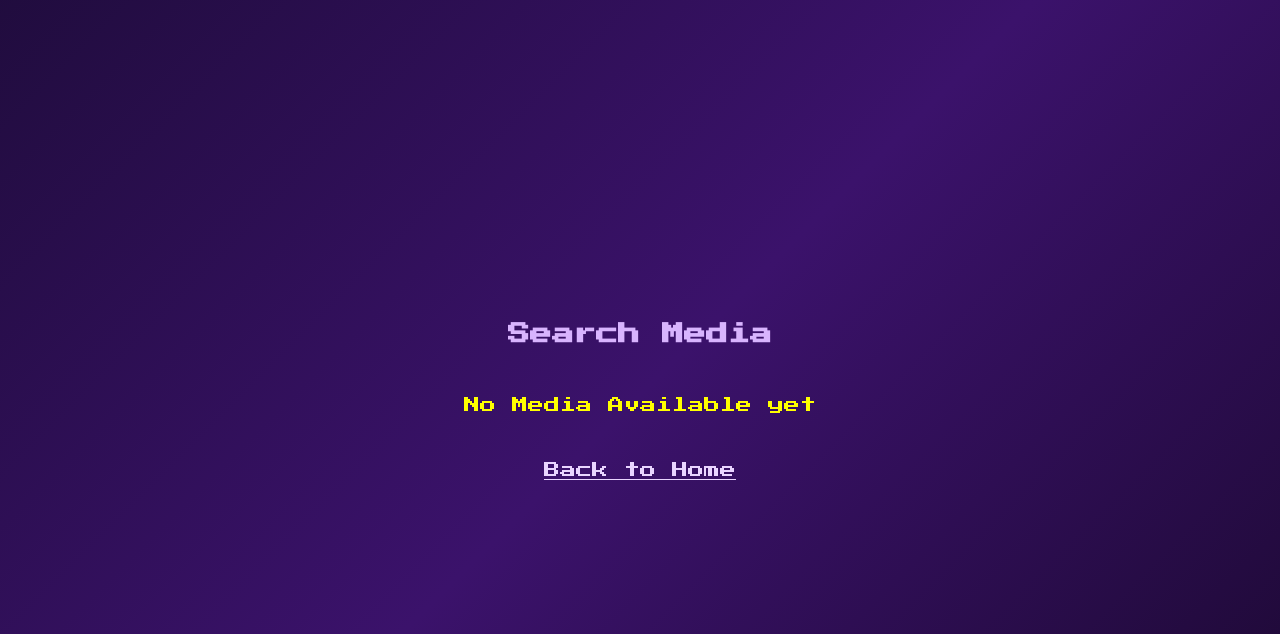
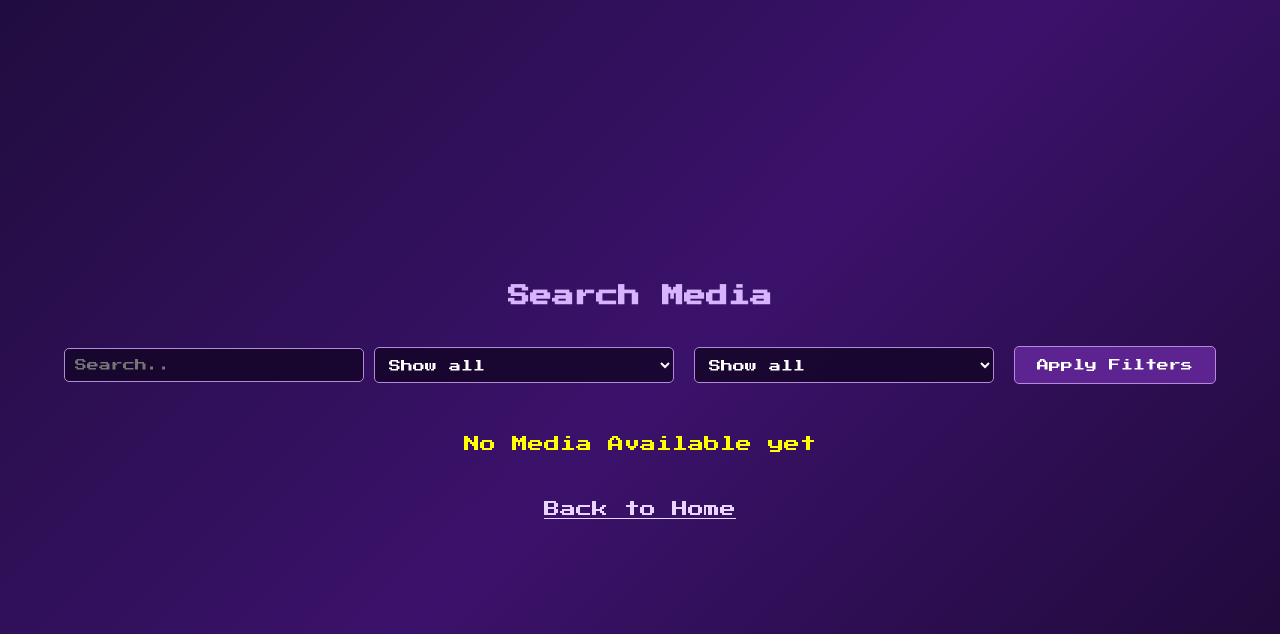
Before and after one commit to ArrafMelon/Movie-Show-subscription-system, a Flask app: page /searchmedia in a window 1280 px wide. Shown: the top 634 px of the page. Run offline with Flask 3, Linux system fonts and the light colour scheme; data that the repository does not hold is empty.

Commit message:
search for name search, filter for genre and media type all added

```diff
--- a/app.py
+++ b/app.py
@@ -223,12 +223,29 @@ def add_media():
 def search_media():
     # Users and admins being able to search media, filter, and users should be able to subscribe
     if request.method == "GET":
-        # fetching media from db
+        genre = request.args.get("genre")
+        media_type = request.args.get("media_type")
+        search = request.args.get("search")
+
+        # fetching media from db using filters (genre filtre first)
         connection = sqlite3.connect("subscription.db")
-        all_media = connection.execute("SELECT * FROM media_details").fetchall()
+        if genre:
+            all_media = connection.execute("SELECT * FROM media_details WHERE genre=?",(genre,)).fetchall()
+        # media type filter
+        elif media_type:
+            all_media = connection.execute("SELECT * FROM media_details WHERE media_type=?",(media_type,)).fetchall()
+        # search filter
+        elif search:
+            all_media = connection.execute("SELECT * FROM media_details WHERE media_name LIKE ?",("%"+search+"%",)).fetchall()
+        else:
+            all_media = connection.execute("SELECT * FROM media_details").fetchall()
+
         connection.close()
         return render_template("search_media.html", all_media=all_media)
+
     return render_template("search_media.html")
+
+
 
 
 
--- a/templates/search_media.html
+++ b/templates/search_media.html
@@ -8,6 +8,32 @@
 <body>
     <div class = "page-content">
     <h1>Search Media</h1>
+
+    <form method="GET" style="flex-direction: row; justify-content: center;">
+
+    <div class="topnav">
+    <input type="text" name="search" placeholder="Search..">
+    </div>
+
+        <select name="genre">
+            <option value="">Show all</option>
+            <option value="Action">Action</option>
+            <option value="Comedy">Comedy</option>
+            <option value="Horror">Horror</option>
+            <option value="Sci-fi">Sci-fi</option>
+            <option value="Romance">Romance</option>
+            <option value="Mature">Mature</option>
+        </select><br><br>
+
+        <select name="media_type">
+            <option value="">Show all</option>
+            <option value="Show">Show</option>
+            <option value="Movie">Movie</option>
+        </select><br><br>
+
+        <button type="submit">Apply Filters</button>
+    </form>
+
     <style>
         .bounding-box {
             border: 2px solid #a56de4;
```
Also changed, not shown: static/images/21 jump street.png (added), static/images/OIP.png (added), static/images/notebook.png (added), static/images/vampire diaries.jpg (added).
